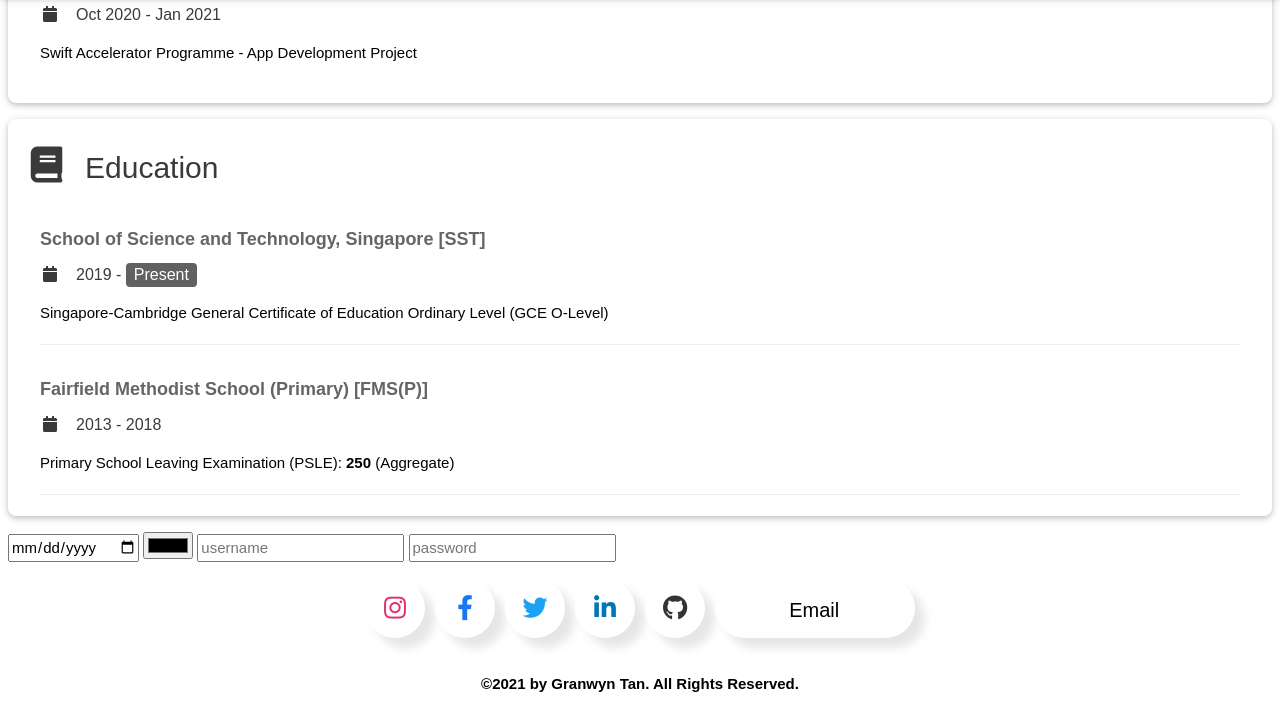
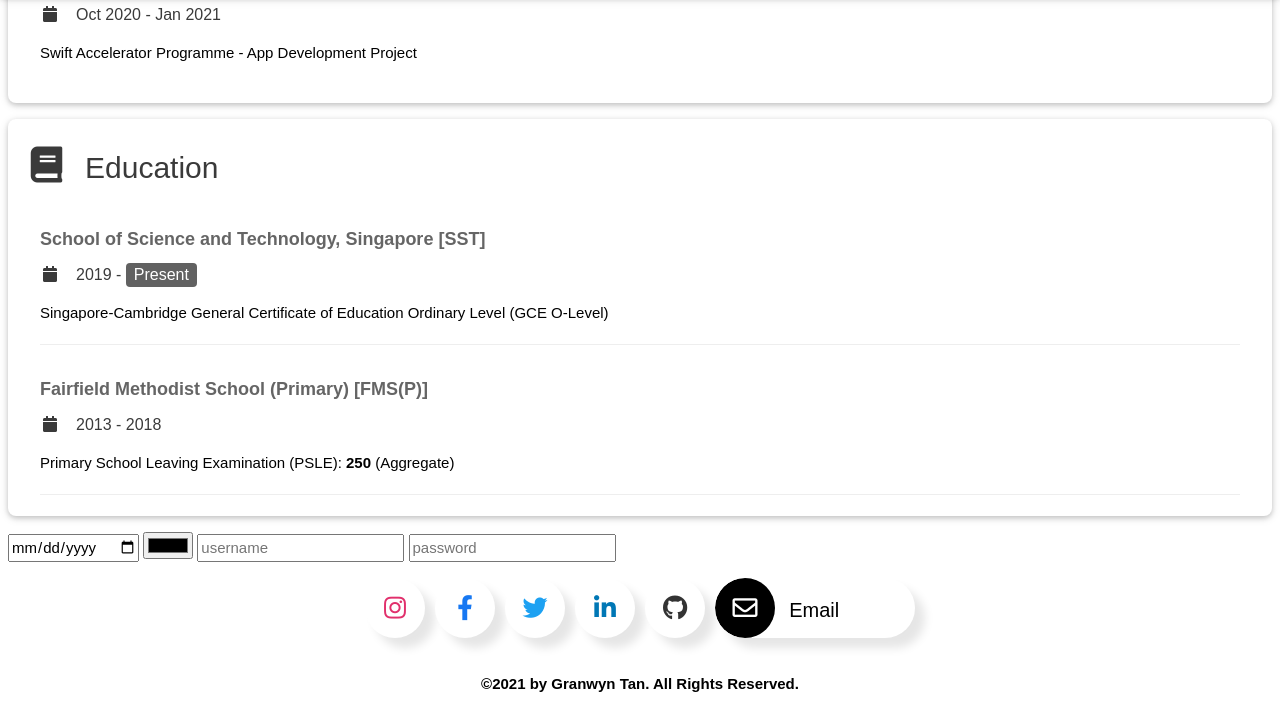
Before and after one commit to granwyntan/granwyntan.github.io, a plain HTML site: page index.html in a window 1280 px wide. In both pictures the pointer is over the element 815 px from the left and 3189 px from the top of the page. Shown: the part 2581-3308 px from the top of the page. Drawn offline with nearby package versions, Linux system fonts and the light colour scheme.

Commit message:
Update styles.css

```diff
--- a/styles.css
+++ b/styles.css
@@ -58,6 +58,7 @@ footer {
 #twt:hover .icon{ background: #1DA1F2; }
 #in:hover .icon{ background: #0077b5; }
 #gh:hover .icon{ background: #333; }
+#gmail:hover .icon { background: black;}
 
 #insta .icon { color: #E1306C; }
 #fb .icon { color: #1778F2; }
```
